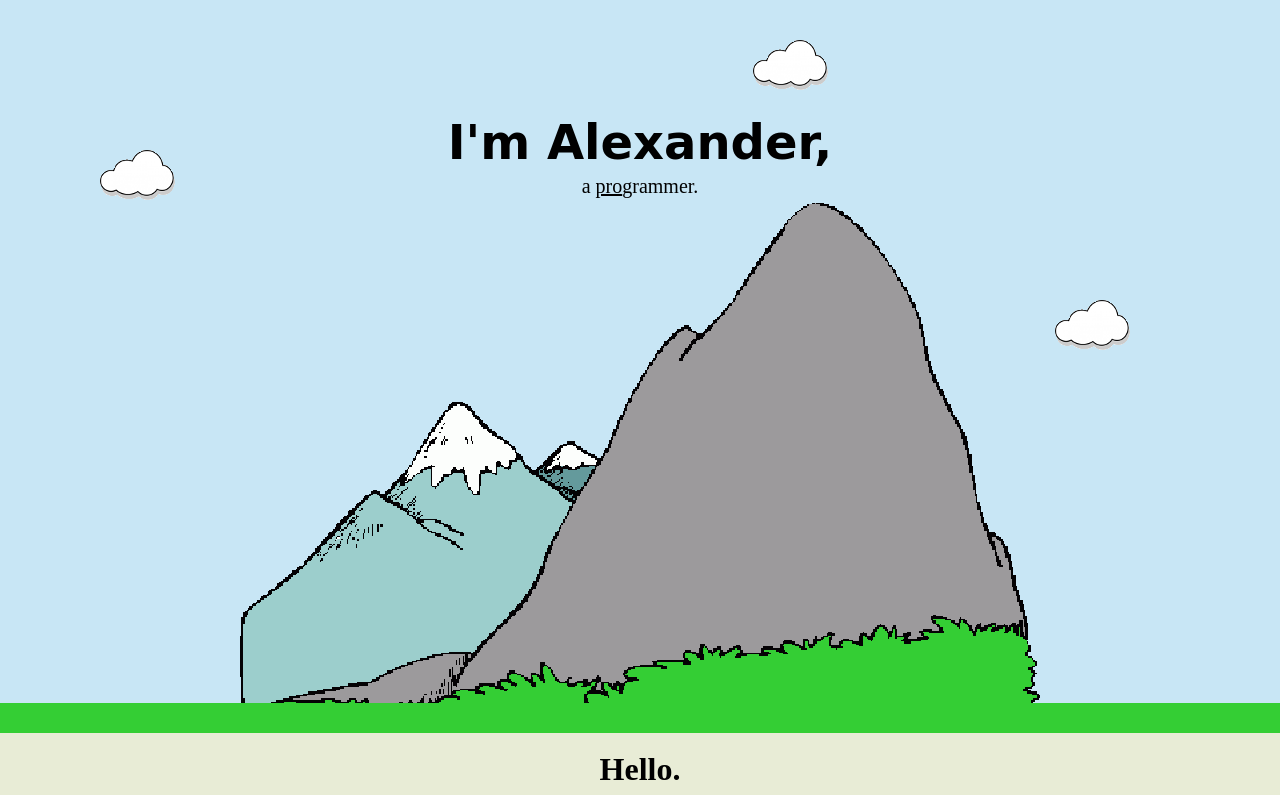
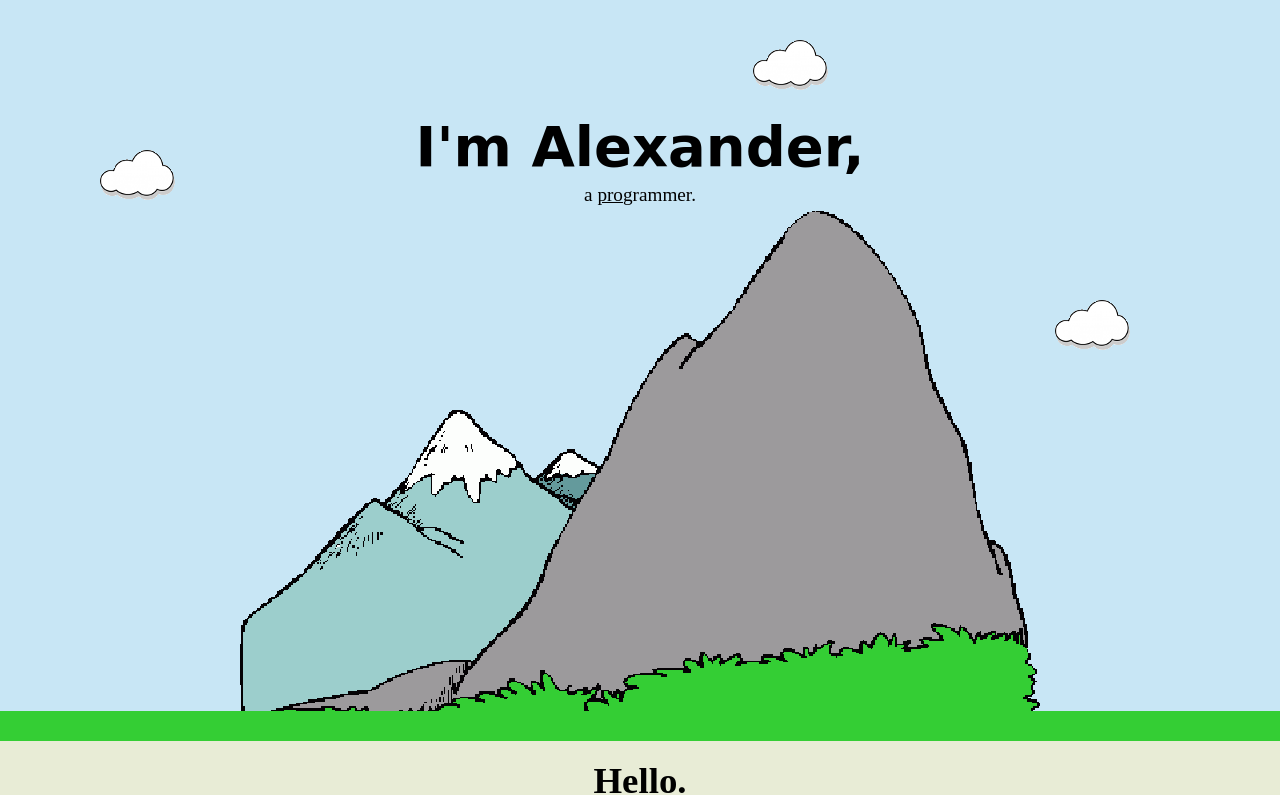
Before and after one commit to alexgont1/WebProjects, a plain HTML site: page CSS-MySite/index.html in a window 1280 px wide. Shown: the top 795 px of the page. Drawn offline with Linux system fonts and the light colour scheme; a web font is replaced by a local one.

Commit message:
Change font size to rem

```diff
--- a/CSS-MySite/css/styles.css
+++ b/CSS-MySite/css/styles.css
@@ -8,13 +8,13 @@ body {
 
 h1 {
   margin: 0;
-  font-size: 300%;
+  font-size: 3.5rem;
   font-family: 'Charm', cursive;
 }
 
 h2 {
   margin: 0;
-  font-size: 200%;
+  font-size: 2.3rem;
 }
 
 .topest {
@@ -41,9 +41,13 @@ h2 {
 }
 
 p {
-  font-size: 20px;
+  font-size: 1.2rem;
   margin: 0;
   padding: 5px;
+}
+
+p-top {
+  font-size: 2rem;
 }
 
 .pro {
--- a/CSS-MySite/index.html
+++ b/CSS-MySite/index.html
@@ -16,7 +16,7 @@
 
   <div class="top-container">
     <h1>I'm Alexander,</h1>
-    <p>a <span class="pro">pro</span>grammer.</p>
+    <p class="p-top">a <span class="pro">pro</span>grammer.</p>
     <img class="back" src="images/mountain3.png" alt="mountain-img">
     <img class="left-cloud" src="images/cloud.png" alt="cloud-img">
     <img class="right-cloud" src="images/cloud.png" alt="cloud-img">
```
